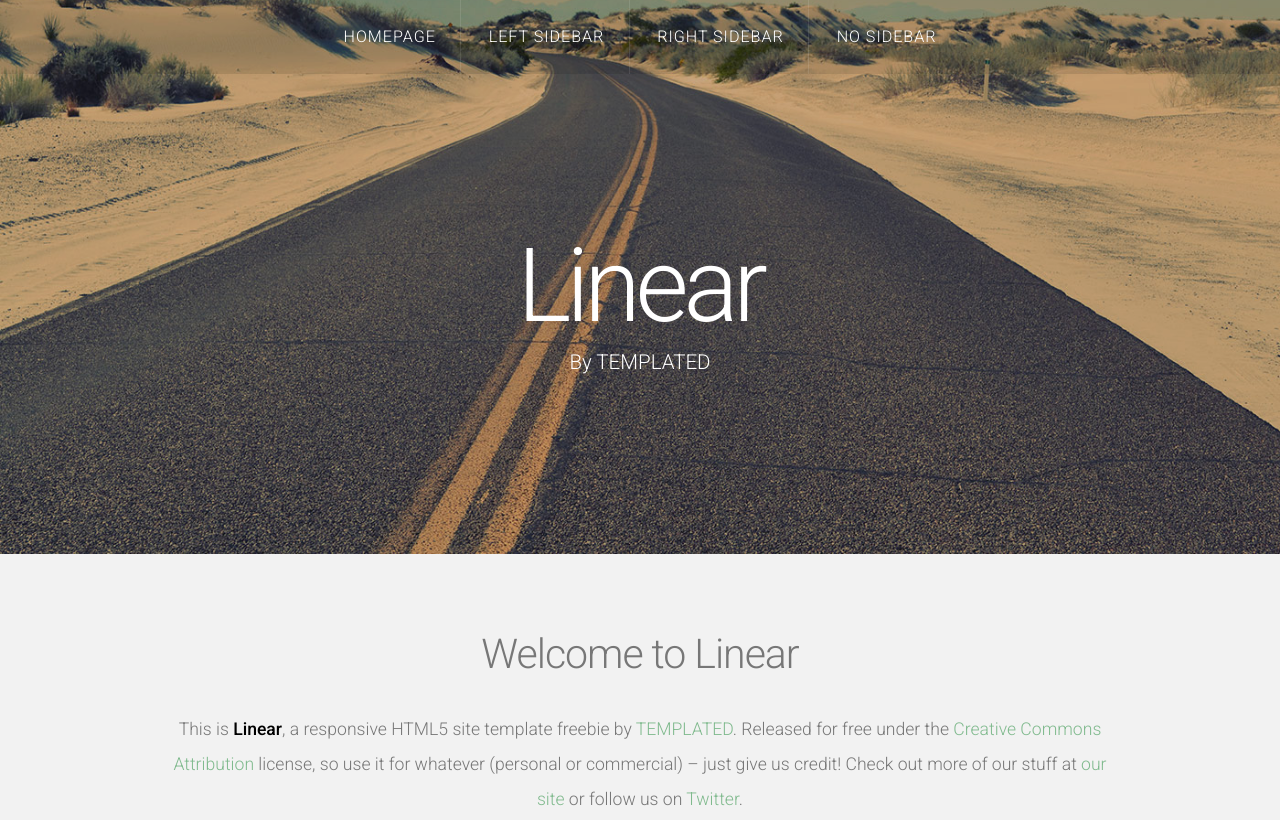
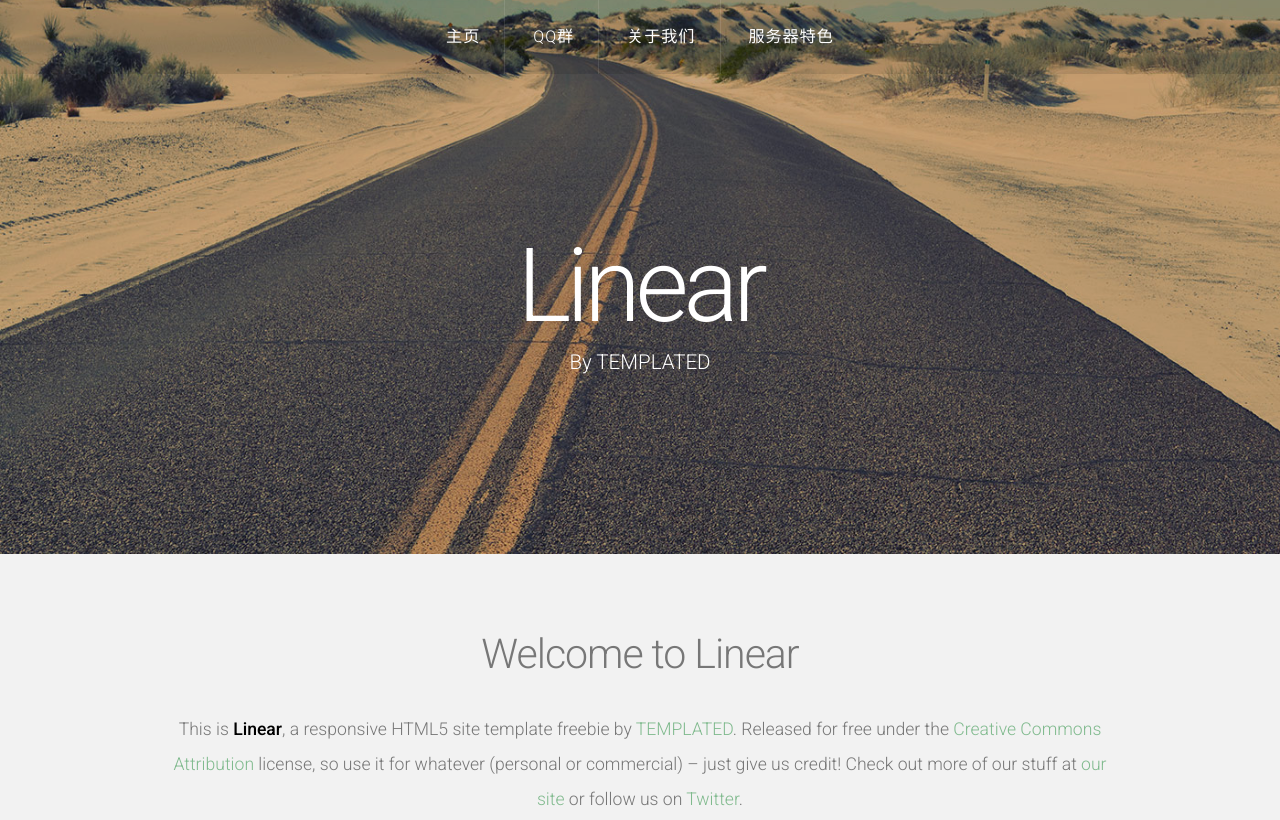
Before and after one commit to purcloud/purcloud.github.io, a plain HTML site: page index.html in a window 1280 px wide. Shown: the top 820 px of the page. Drawn offline with nearby package versions, Linux system fonts and the light colour scheme; files whose address does not match are found by name.

Commit message:
index.html

```diff
--- a/index.html
+++ b/index.html
@@ -1,9 +1,5 @@
 <!DOCTYPE HTML>
-<!--
-	Linear by TEMPLATED
-    templated.co @templatedco
-    Released for free under the Creative Commons Attribution 3.0 license (templated.co/license)
---><html>
+   <html>
 	<head>
 		<title>PURCLOUD 紫云</title>
 		<meta http-equiv="content-type" content="text/html; charset=utf-8">
@@ -28,10 +24,10 @@
 				<!-- Nav -->
 				<nav id="nav">
 					<ul>
-						<li class="active"><a href="index.html">Homepage</a></li>
-						<li><a href="left-sidebar.html">Left Sidebar</a></li>
-						<li><a href="right-sidebar.html">Right Sidebar</a></li>
-						<li><a href="no-sidebar.html">No Sidebar</a></li>
+						<li class="active"><a href="index.html">主页</a></li>
+						<li><a href="left-sidebar.html">QQ群</a></li>
+						<li><a href="right-sidebar.html">关于我们</a></li>
+						<li><a href="no-sidebar.html">服务器特色</a></li>
 					</ul>
 				</nav>
 			</div>
```
